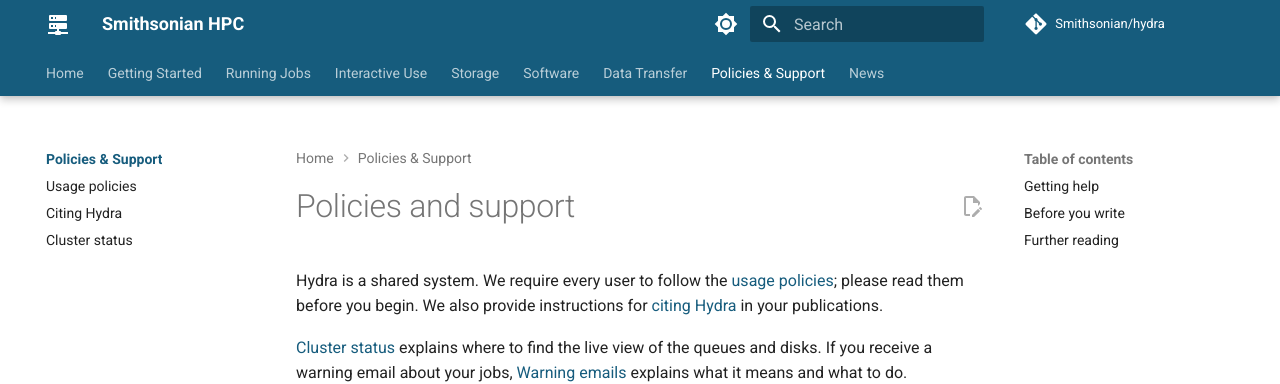
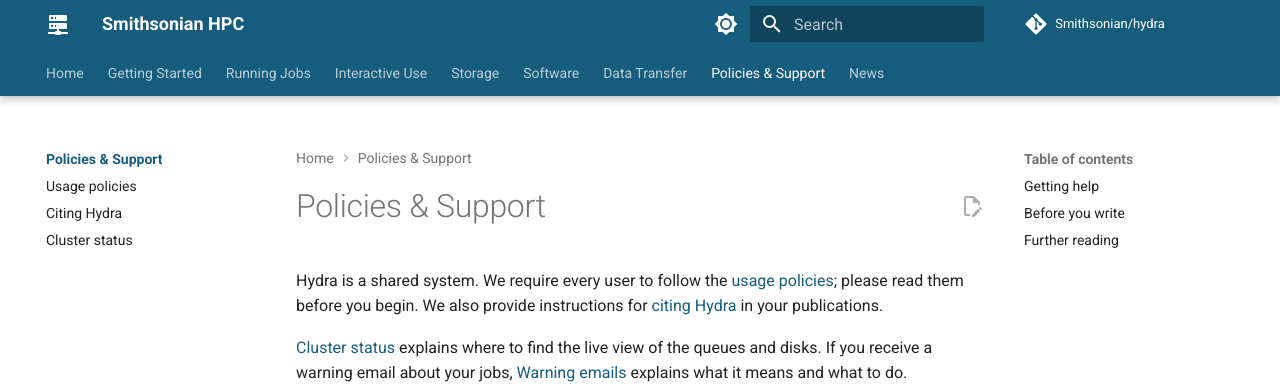
Before and after one commit to ODI-DPAC/hydra, an MkDocs documentation site: the page built from docs/policies/index.md, in a window 1280 px wide and 900 px high. Shown: the top 384 px of the window. Built offline with MkDocs 1.6.1 and Material for MkDocs 9.7.7, drawn with Linux system fonts in a browser that asks for light colours; comment, search, counter and statistics services are not loaded.

Commit message:
Update header formatting in policies index

```diff
--- a/docs/policies/index.md
+++ b/docs/policies/index.md
@@ -1,4 +1,4 @@
-# Policies and support
+# Policies & Support
 
 Hydra is a shared system. We require every user to follow the [usage policies](usage.md); please read them before you begin. We also provide instructions for [citing Hydra](citing.md) in your publications.
 
```
